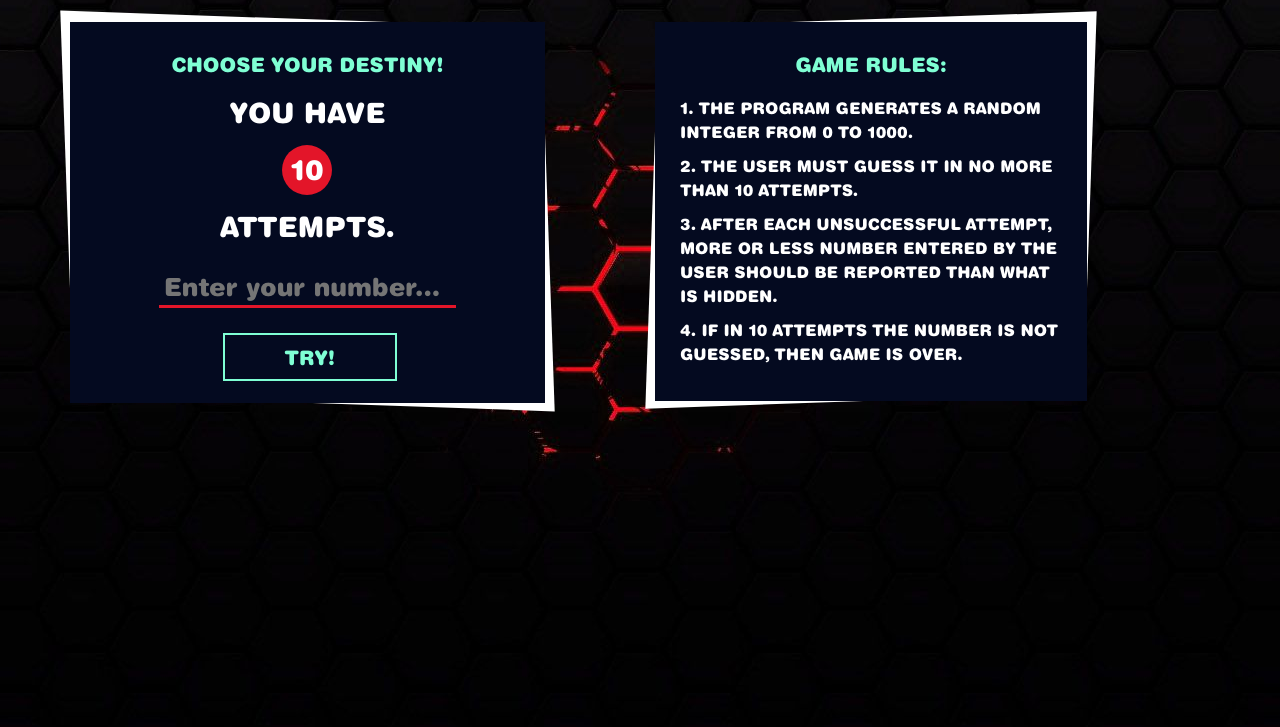
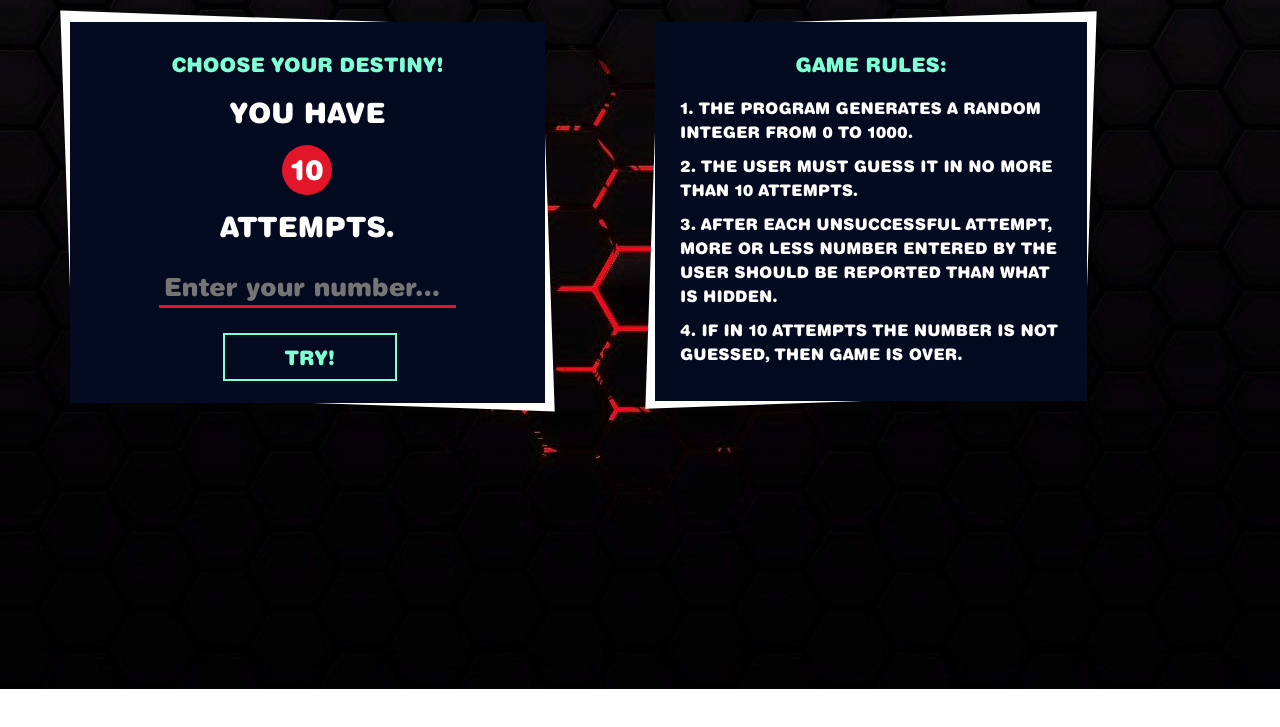
Before and after one commit to jimmywilson11/JSGAME, a plain HTML site: page index.html in a window 1280 px wide. Shown: the part 111-838 px from the top of the page. After the commit the page ends 800 px from the top, so only its background shows below. Drawn offline with nearby package versions, Linux system fonts and the light colour scheme.

Commit message:
FIx height

```diff
--- a/sass/main.sass
+++ b/sass/main.sass
@@ -3,7 +3,7 @@
 body
     font-family: $main-font
     text-transform: uppercase
-    height: 100vh
+    height: 90vh
     background: url(../img/bg.jpg) no-repeat center
     h1
         margin-top: 60px
```
Also changed, not shown: css/main.css.
